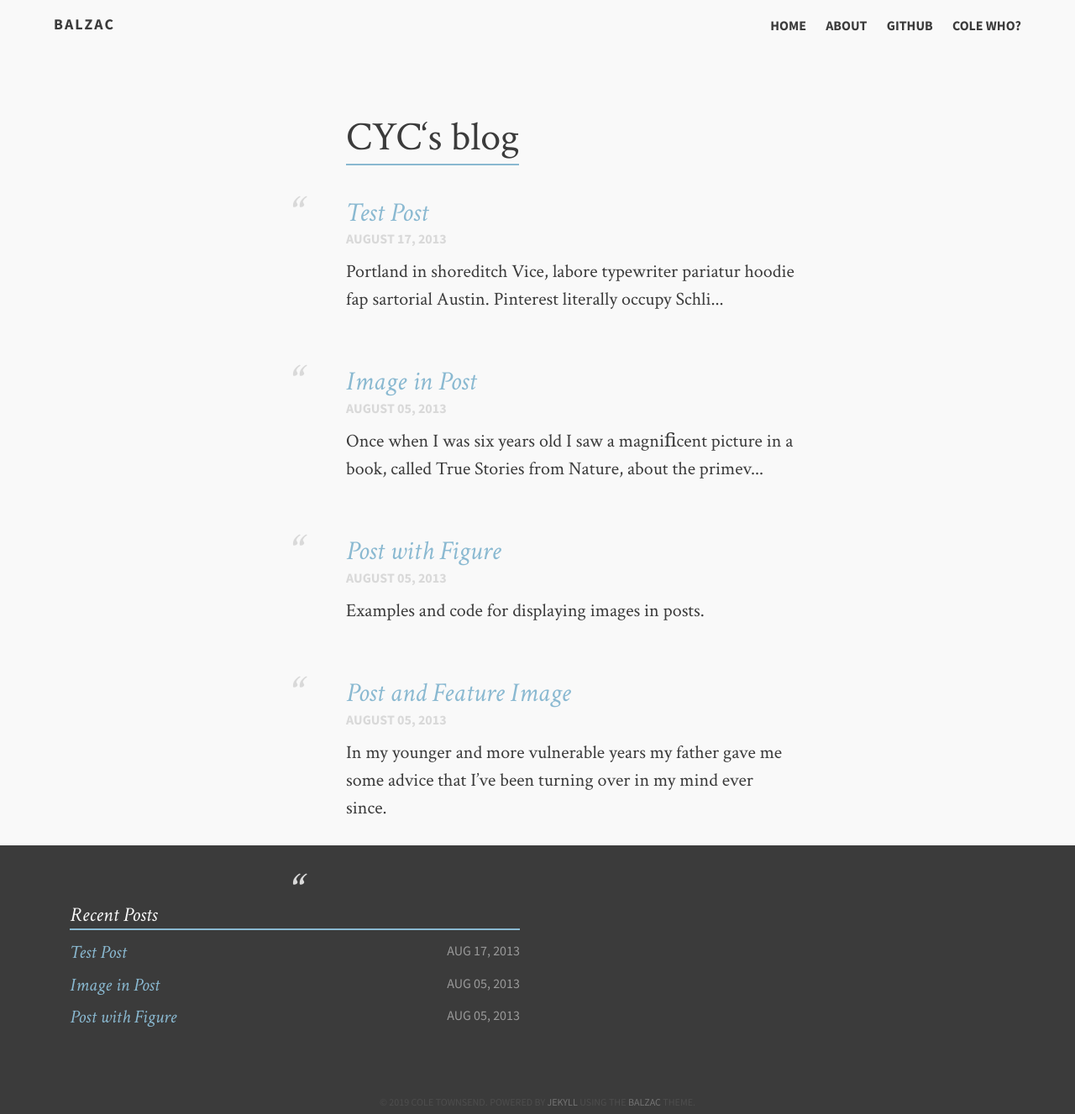
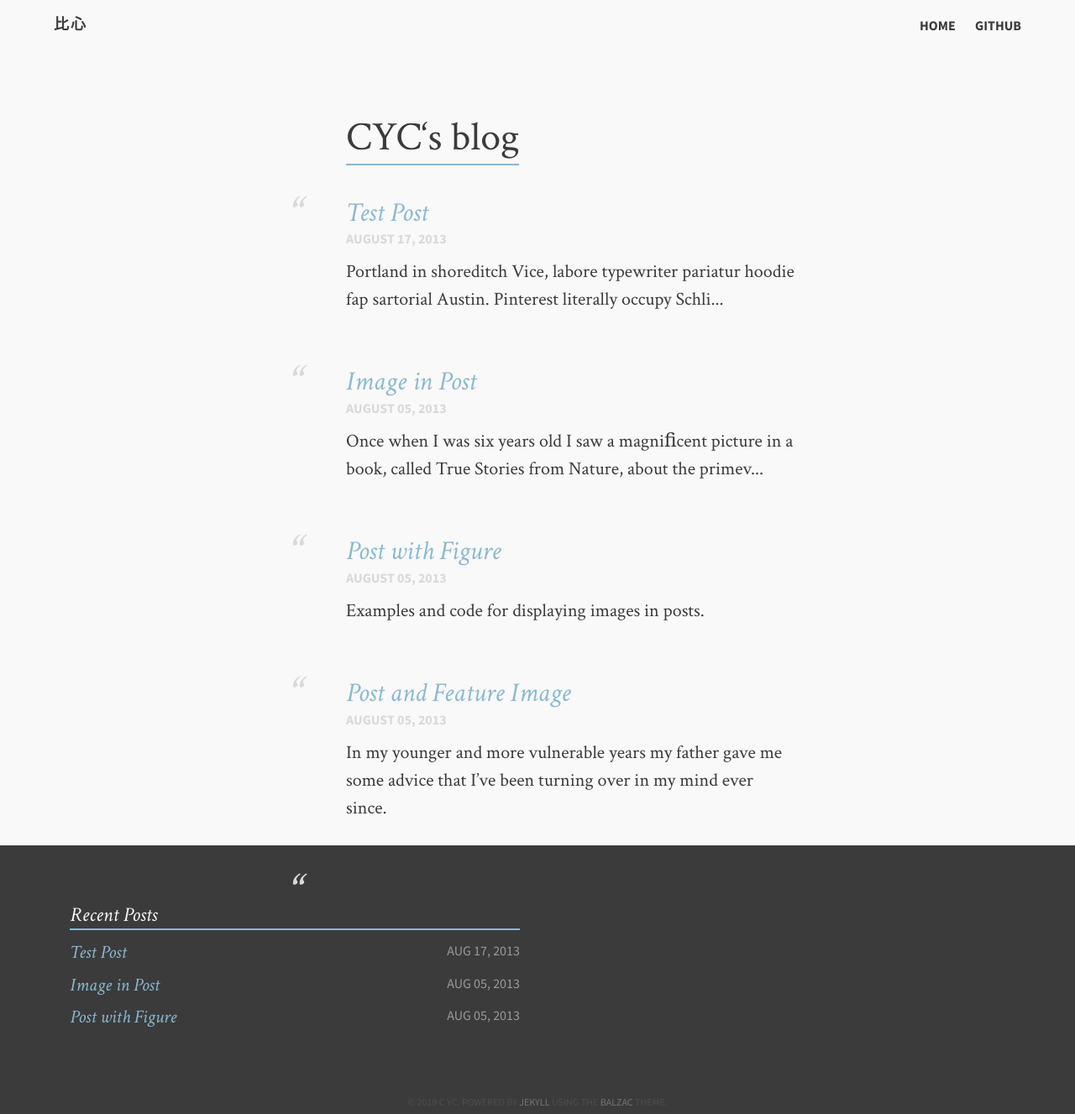
Before and after one commit to cc8887/cc8887.github.io, a Jekyll site: the page built from index.md, in a window 1280 px wide. Shown: the whole page at 84% size. Built offline with Jekyll 4.4.1, drawn with Linux system fonts in a browser that asks for light colours.

Commit message:
更改首页信息

```diff
--- a/_config.yml
+++ b/_config.yml
@@ -1,20 +1,16 @@
-title:            Balzac
+title:            比心
 tagline:          A beautiful theme.
-description:      Describe your website.
+description:      一个不知道为什么建立起来的博客.
 canonical: http://jekyll.gtat.me
 
 # Owner/author information
 owner:
-  name:           Cole Townsend
+  name:           C YC
   avatar:         avatar.png
-  bio:            "Aesthete & Athlete"
-  email:          cole@coletownsend.com
-  twitter:        twnsndco
-  github:         coletownsend
-  instagram:      ctrunsthis
-  dribbble:       coletownsend
-  disqus:         balzac
-  location:       "Buffalo, NY"
+  bio:            ""
+  email:          727626166@qq.com
+  github:         cc8887
+  location:       "China"
   # Plug in your disqus shortname!
 
 tools:
@@ -28,14 +24,10 @@ opengraph:
 # Links to include in top navigation
 # For external links add external: true
 links:
-  - title: About
-    url: /about
   - title: Github
-    url: https://github.com/ColeTownsend/Balzac-for-Jekyll
+    url: https://github.com/cc8887
     external: true
-  - title: Cole Who?
-    url: http://coletownsend.com
-    external: true
+
 
 # http://en.wikipedia.org/wiki/List_of_tz_database_time_zones
 timezone:    America/New_York
```
